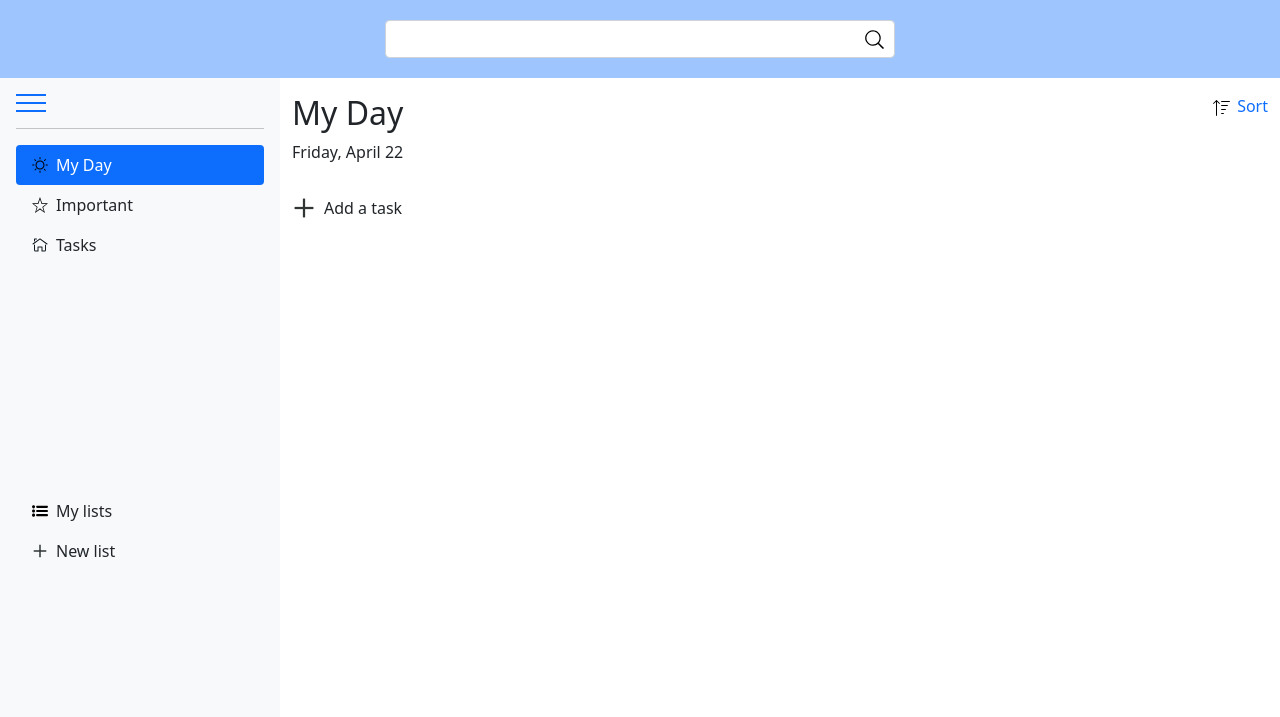
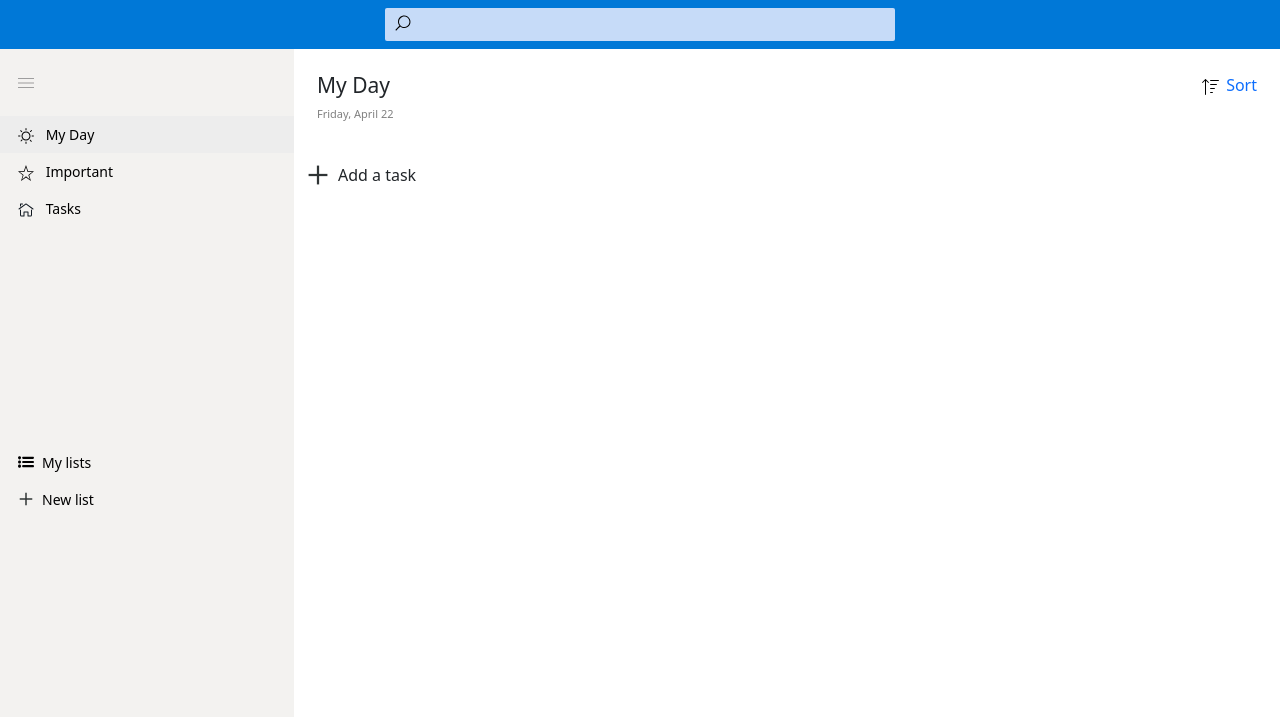
Before and after one commit to KuznetsovaSveta/ToDo, a plain HTML site: page index.html in a window 1280 px wide. Shown: the top 717 px of the page. Drawn offline with nearby package versions, Linux system fonts and the light colour scheme.

Commit message:
[update] common styles and some html

```diff
--- a/css/style.css
+++ b/css/style.css
@@ -1,10 +1,35 @@
+:root{
+    --color-gray: #f3f2f0;
+    --color-dark-gray: #9e9e9e;
+    --color-blue: #0078d7;
+    --color-light-blue: #c6dbf8;
+    --color-text: #000;
+
+    --color-bg-link-hover: #f9f8f7;
+    --color-bg-link-active:#ededed;
+
+    --color-text-gray: #808080;
+}
+.app{
+    height: 100vh;
+    display: flex;
+    flex:1;
+    flex-direction: column;
+}
+
 .header{
-    padding: 20px 0;
-    background-color: rgba(13, 110, 253, 0.4);
+    padding: 8px 0;
+    background-color: var(--color-blue);
 }
 
 .search-input{
     outline: none;
+    padding: 6px 10px 6px 37px;
+    border: 0;
+    border-radius: 2px;
+    background-color: var(--color-light-blue);
+    font-size: 14px;
+    font-weight: 300;
 }
 
 .search-input-wrap{
@@ -14,17 +39,18 @@
 .search-input-wrap:after{
     position: absolute;
     content: "";
-    background-image: url("../img/search.svg");
-    width: 25px;
-    height: 25px;
-    right: 20px;
-    top: 7px;
+    background-image: url(../img/search.svg);
+    width: 20px;
+    height: 20px;
+    left: 20px;
+    top: 5px;
+    transform: scale(-1, 1);
 }
 
 /*burger*/
 .header_burger{
-    width: 30px;
-    height: 18px;
+    width: 16px;
+    height: 10px;
     position: relative;
     display: block;
 }
@@ -32,8 +58,8 @@
 .burger_line{
     display: block;
     width: 100%;
-    height: 2px;
-    background-color: #0d6efd;
+    height: 1px;
+    background-color: var(--color-dark-gray);
     position: absolute;
     left: 0 ;
 }
@@ -52,8 +78,44 @@
 }
 
 /*sidebar*/
+.main nav{
+    padding: 29px 0px;
+    background-color: var(--color-gray);
+}
+nav ul{
+    margin-top: 28px;
+}
+nav a.burger-link{
+    margin-left: 18px;
+}
+nav ul.nav a{
+    padding: 8px 18px;
+    display: block;
+    text-decoration: none;
+    color: var(--color-text);
+    font-size: 14px;
+    font-weight: 300;
+}
+nav ul.nav a:hover{
+    background-color: var(--color-bg-link-hover);
+}
+nav ul.nav a.active{
+    background-color: var(--color-bg-link-active);
+    font-weight: 500;
+}
 
 
+.content_block{
+    padding: 8px 23px;
+}
+.content_block .title h2{
+    font-size: 21px;
+}
+.content_block .title .date{
+    font-size: 11px;
+    font-weight: 300;
+    color: var(--color-text-gray);
+}
 body {
     height: 100vh;
 }
--- a/index.html
+++ b/index.html
@@ -2,47 +2,50 @@
 <html lang="en">
 <head>
     <meta charset="UTF-8">
-    <link href="https://cdn.jsdelivr.net/npm/bootstrap@5.0.2/dist/css/bootstrap.min.css" rel="stylesheet" integrity="sha384-EVSTQN3/azprG1Anm3QDgpJLIm9Nao0Yz1ztcQTwFspd3yD65VohhpuuCOmLASjC" crossorigin="anonymous">
+    <link href="https://cdn.jsdelivr.net/npm/bootstrap@5.0.2/dist/css/bootstrap.min.css" rel="stylesheet"
+          integrity="sha384-EVSTQN3/azprG1Anm3QDgpJLIm9Nao0Yz1ztcQTwFspd3yD65VohhpuuCOmLASjC" crossorigin="anonymous">
     <link rel="stylesheet" href="css/style.css">
     <title>ToDo List</title>
 </head>
+
 <body>
+<div class="app">
     <header class="header">
         <div class="container-fluid">
             <div class="row">
                 <div class="col-5 m-auto search-input-wrap">
-                <input class="d-inline-block form-control search-input" type="text" placeholder="" aria-label="Search input">
+                    <input class="d-inline-block form-control search-input" type="text" placeholder=""
+                           aria-label="Search input">
                 </div>
             </div>
         </div>
     </header>
 
     <main class="main">
-    <nav class="d-flex flex-column flex-shrink-0 p-3 bg-light" style="width: 280px;">
-        <a href="#!" class="d-flex align-items-center mb-3 mb-md-0 me-md-auto link-dark text-decoration-none">
+        <nav class="d-flex flex-column flex-shrink-0" style="width: 294px;">
+            <a href="#!" class="burger-link d-flex align-items-center mb-3 mb-md-0 me-md-auto link-dark text-decoration-none">
                 <div class="header_burger burger">
                     <span class="burger_line burger_line_first"></span>
                     <span class="burger_line burger_line_second"></span>
                     <span class="burger_line burger_line_third"></span>
                 </div>
             </a>
-        <hr>
             <ul class="nav nav-pills flex-column mb-auto">
                 <li class="nav-item">
-                <a href="#" class="nav-link active d-flex align-items-center" aria-current="page">
+                    <a href="#" class="active" aria-current="page">
                         <img src="img/sun.svg" class="me-2" alt="My Day">
                         My Day
                     </a>
                 </li>
                 <li>
-                <a href="#" class="nav-link link-dark d-flex align-items-center">
+                    <a href="#" class="link-dark">
                         <!--                    <svg class="bi me-2" width="16" height="16"><use xlink:href="#speedometer2"/></svg>-->
                         <img src="img/star.svg" class="me-2" alt="Important">
                         Important
                     </a>
                 </li>
                 <li>
-                <a href="#" class="nav-link link-dark d-flex align-items-center">
+                    <a href="#" class="link-dark">
                         <img src="img/house.svg" class="me-2" alt="House">
                         Tasks
                     </a>
@@ -66,7 +69,8 @@
             </ul>
             <hr>
             <div class="dropdown">
-            <a href="#" class="d-flex align-items-center link-dark text-decoration-none dropdown-toggle" id="dropdownUser2" data-bs-toggle="dropdown" aria-expanded="false">
+                <a href="#" class="d-flex align-items-center link-dark text-decoration-none dropdown-toggle"
+                   id="dropdownUser2" data-bs-toggle="dropdown" aria-expanded="false">
                     <img src="https://github.com/mdo.png" alt="" width="32" height="32" class="rounded-circle me-2">
                     <strong>mdo</strong>
                 </a>
@@ -74,17 +78,17 @@
                     <li><a class="dropdown-item" href="#">New project...</a></li>
                     <li><a class="dropdown-item" href="#">Settings</a></li>
                     <li><a class="dropdown-item" href="#">Profile</a></li>
-                <li><hr class="dropdown-divider"></li>
+                    <li>
+                        <hr class="dropdown-divider">
+                    </li>
                     <li><a class="dropdown-item" href="#">Sign out</a></li>
                 </ul>
             </div>
         </nav>
 
-
-
         <div class="container-fluid">
             <div class="row">
-            <div class="col-12 mt-3 mb-3 d-flex justify-content-between">
+                <div class="col-12 mt-3 mb-3 d-flex justify-content-between content_block">
                     <div class="title">
                         <h2>My Day</h2>
                         <p class="date">
@@ -106,7 +110,11 @@
         </div>
 
     </main>
+</div>
 
-<script src="https://cdn.jsdelivr.net/npm/bootstrap@5.0.2/dist/js/bootstrap.bundle.min.js" integrity="sha384-MrcW6ZMFYlzcLA8Nl+NtUVF0sA7MsXsP1UyJoMp4YLEuNSfAP+JcXn/tWtIaxVXM" crossorigin="anonymous"></script>
+<script src="https://cdn.jsdelivr.net/npm/bootstrap@5.0.2/dist/js/bootstrap.bundle.min.js"
+        integrity="sha384-MrcW6ZMFYlzcLA8Nl+NtUVF0sA7MsXsP1UyJoMp4YLEuNSfAP+JcXn/tWtIaxVXM"
+        crossorigin="anonymous"></script>
+
 </body>
 </html>
```
Lines whose indentation alone changed are shown as unchanged.
